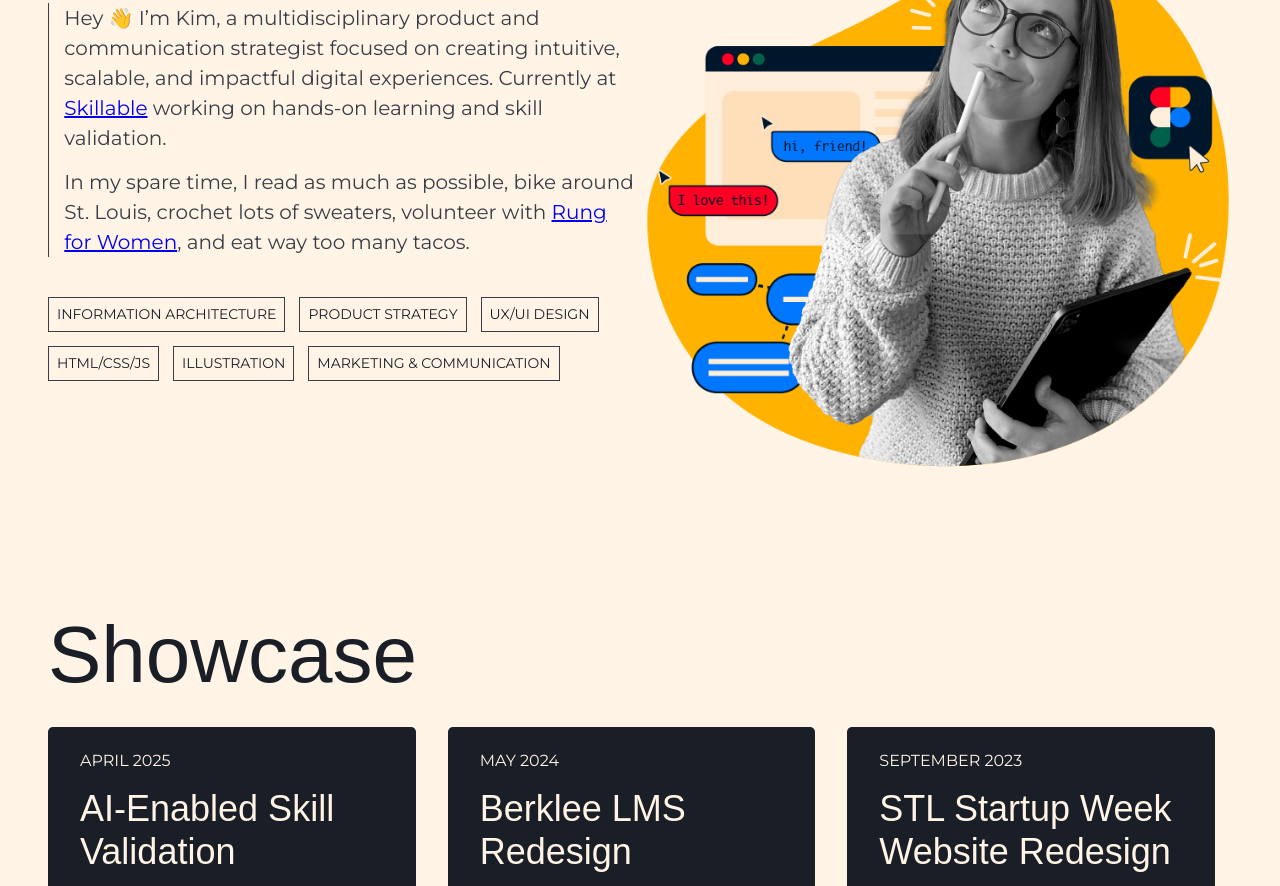
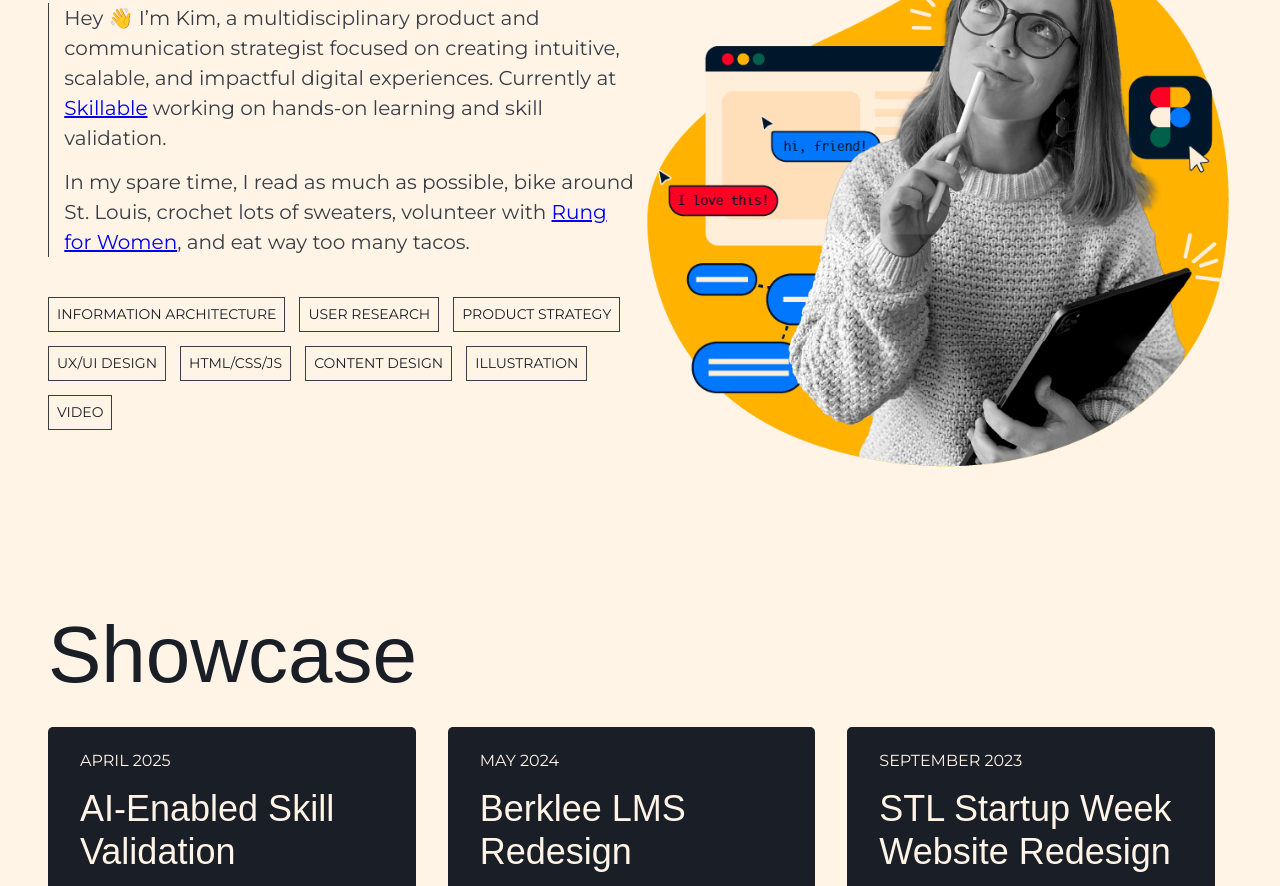
Before and after one commit to keoswalt/keoswalt-portfolio, an Eleventy site: page src/index.njk in a window 1280 px wide. Shown: the part 1150-2036 px from the top of the page. Built offline with nearby package versions, Linux system fonts and the light colour scheme; Eleventy itself is replaced by a stand-in of ours; files that its build step writes are made by us from their sources; a web font is replaced by a local one.

Commit message:
Tags update

```diff
--- a/src/index.njk
+++ b/src/index.njk
@@ -51,11 +51,13 @@
           <div>
             <ul role="list" aria-label="Tech Stack" class="tech-stack">
               <li class="tag">Information Architecture</li>
+              <li class="tag">User Research</li>
               <li class="tag">Product Strategy</li>
               <li class="tag">UX/UI Design</li>
               <li class="tag">HTML/CSS/JS</li>
+              <li class="tag">Content Design</li>
               <li class="tag">Illustration</li>
-              <li class="tag">Marketing & Communication</li>
+              <li class="tag">Video</li>
             </ul>
           </div>
         </div>
```
